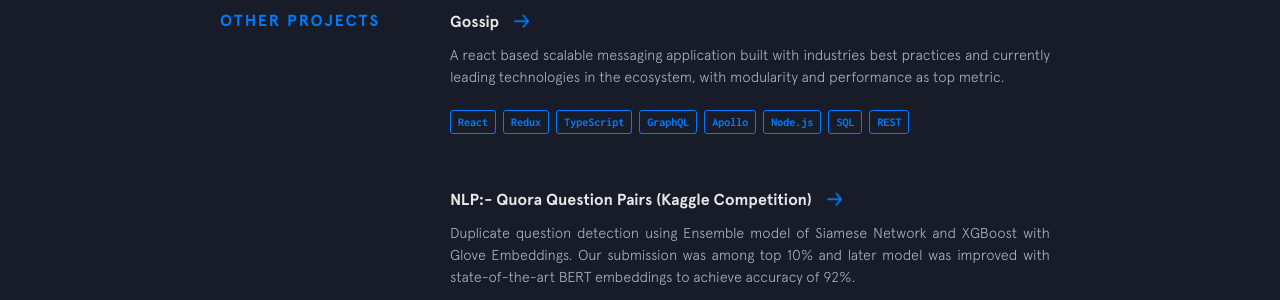
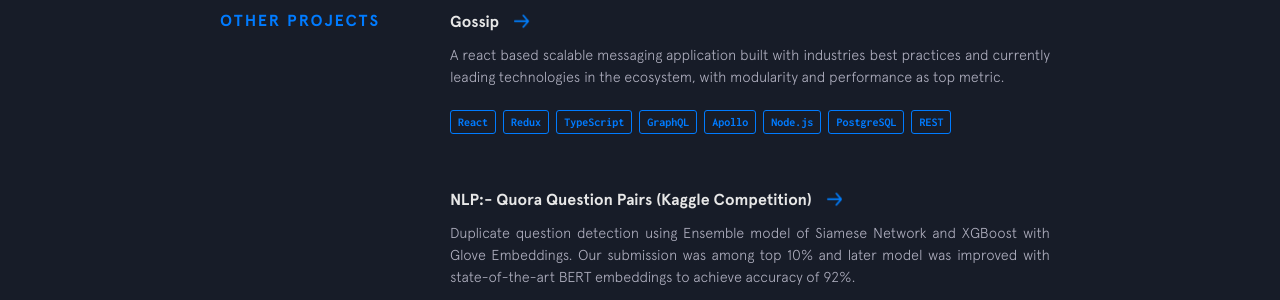
Before and after one commit to mohitnihalani/mohitnihalani.github.io, a Jekyll site: the page built from index.html, in a window 1280 px wide and 900 px high, scrolled down 5547 px. Shown: the part 144-444 px from the top of the window. Built offline with Jekyll 4.4.1, drawn with Linux system fonts in a browser that asks for light colours; nearby versions of some CDN libraries.

Commit message:
updated skill

```diff
--- a/_data/other-projects.yml
+++ b/_data/other-projects.yml
@@ -9,7 +9,7 @@
     - thing: GraphQL
     - thing: Apollo
     - thing: Node.js
-    - thing: SQL
+    - thing: PostgreSQL
     - thing: REST
 
 - name: NLP:- Quora Question Pairs (Kaggle Competition)
```
